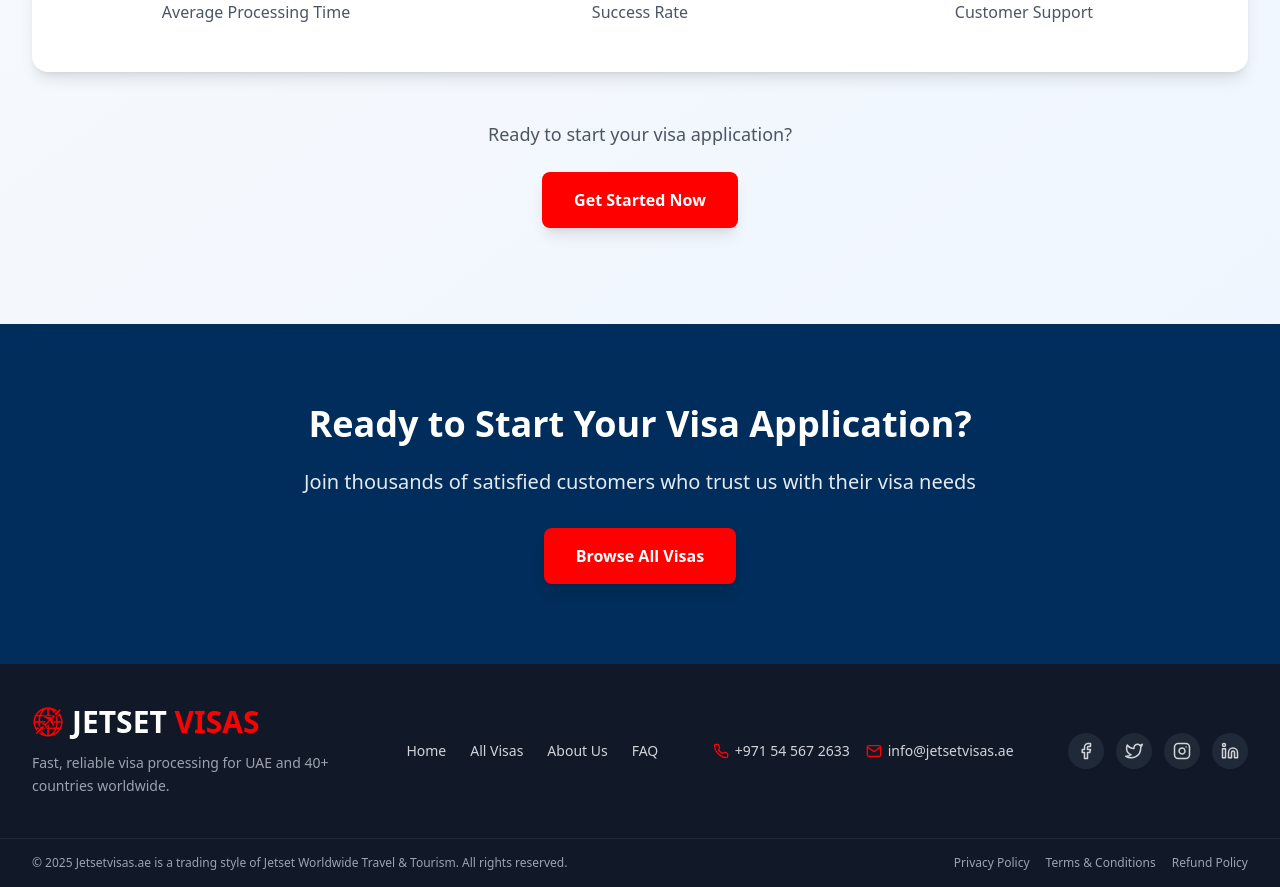
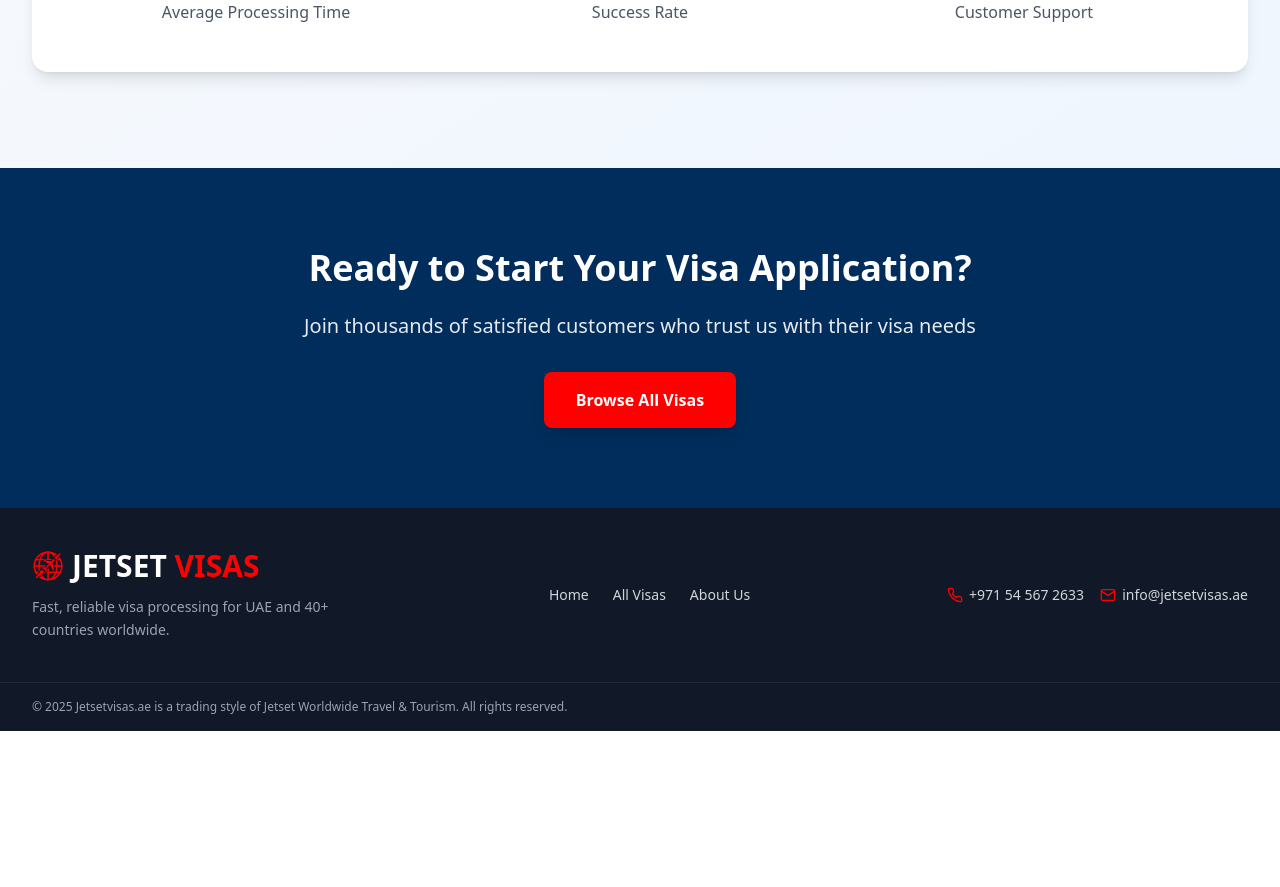
Before and after one commit to justin-uae/Jetset-Visas, a React (Vite) app: page / in a window 1280 px wide. Shown: the part 2260-3147 px from the top of the page. After the commit the page ends 2991 px from the top, so only its background shows below. Built offline with nearby package versions, Linux system fonts and the light colour scheme; no server answers.

Commit message:
Removed unwanted links in footer

```diff
--- a/src/pages/Home/Footer.tsx
+++ b/src/pages/Home/Footer.tsx
@@ -1,6 +1,6 @@
 import React from 'react';
 import { Link } from 'react-router-dom';
-import { FiMail, FiPhone, FiFacebook, FiTwitter, FiInstagram, FiLinkedin } from 'react-icons/fi';
+import { FiMail, FiPhone } from 'react-icons/fi';
 
 const Footer: React.FC = () => {
     const currentYear = new Date().getFullYear();
@@ -44,9 +44,6 @@ const Footer: React.FC = () => {
                         {/* <Link to="/contact" className="hover:text-accent transition-colors whitespace-nowrap">
                             Contact
                         </Link> */}
-                        <Link to="/faq" className="hover:text-accent transition-colors whitespace-nowrap">
-                            FAQ
-                        </Link>
                     </nav>
 
                     {/* Contact Info */}
@@ -66,46 +63,6 @@ const Footer: React.FC = () => {
                             <span>info@jetsetvisas.ae</span>
                         </a>
                     </div>
-
-                    {/* Social Links */}
-                    <div className="flex items-center gap-3">
-                        <a
-                            href="https://facebook.com"
-                            target="_blank"
-                            rel="noopener noreferrer"
-                            className="w-9 h-9 rounded-full bg-gray-800 flex items-center justify-center hover:bg-primary transition-colors"
-                            aria-label="Facebook"
-                        >
-                            <FiFacebook size={18} />
-                        </a>
-                        <a
-                            href="https://twitter.com"
-                            target="_blank"
-                            rel="noopener noreferrer"
-                            className="w-9 h-9 rounded-full bg-gray-800 flex items-center justify-center hover:bg-primary transition-colors"
-                            aria-label="Twitter"
-                        >
-                            <FiTwitter size={18} />
-                        </a>
-                        <a
-                            href="https://instagram.com"
-                            target="_blank"
-                            rel="noopener noreferrer"
-                            className="w-9 h-9 rounded-full bg-gray-800 flex items-center justify-center hover:bg-primary transition-colors"
-                            aria-label="Instagram"
-                        >
-                            <FiInstagram size={18} />
-                        </a>
-                        <a
-                            href="https://linkedin.com"
-                            target="_blank"
-                            rel="noopener noreferrer"
-                            className="w-9 h-9 rounded-full bg-gray-800 flex items-center justify-center hover:bg-primary transition-colors"
-                            aria-label="LinkedIn"
-                        >
-                            <FiLinkedin size={18} />
-                        </a>
-                    </div>
                 </div>
             </div>
 
@@ -116,17 +73,6 @@ const Footer: React.FC = () => {
                         <div className="text-center md:text-left">
                             © {currentYear} Jetsetvisas.ae is a trading style of Jetset Worldwide Travel & Tourism. All rights reserved.
                         </div>
-                        <div className="flex flex-wrap justify-center gap-4">
-                            <Link to="/privacy-policy" className="hover:text-accent transition-colors whitespace-nowrap">
-                                Privacy Policy
-                            </Link>
-                            <Link to="/terms-conditions" className="hover:text-accent transition-colors whitespace-nowrap">
-                                Terms & Conditions
-                            </Link>
-                            <Link to="/refund-policy" className="hover:text-accent transition-colors whitespace-nowrap">
-                                Refund Policy
-                            </Link>
-                        </div>
                     </div>
                 </div>
             </div>
--- a/src/pages/Home/HowItWorks.tsx
+++ b/src/pages/Home/HowItWorks.tsx
@@ -104,19 +104,6 @@ const HowItWorks: React.FC = () => {
                         </div>
                     </div>
                 </div>
-
-                {/* CTA */}
-                <div className="text-center mt-12">
-                    <p className="text-gray-600 mb-6 text-lg">
-                        Ready to start your visa application?
-                    </p>
-                    <a
-                        href="/visas"
-                        className="inline-flex items-center px-8 py-4 bg-accent text-white font-semibold rounded-lg hover:bg-accent/90 transition-all transform hover:scale-105 shadow-lg"
-                    >
-                        Get Started Now
-                    </a>
-                </div>
             </div>
         </section>
     );
```
